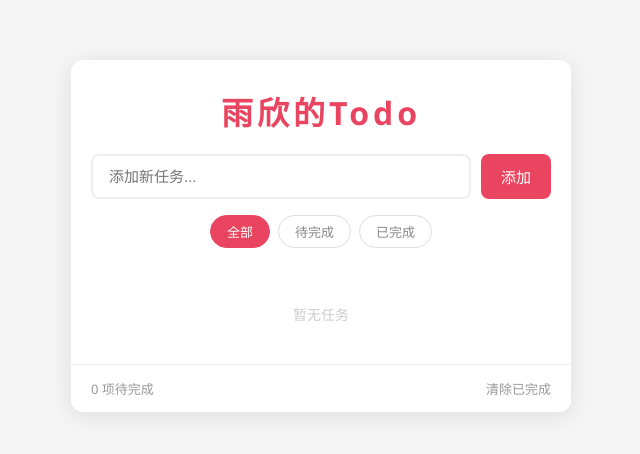
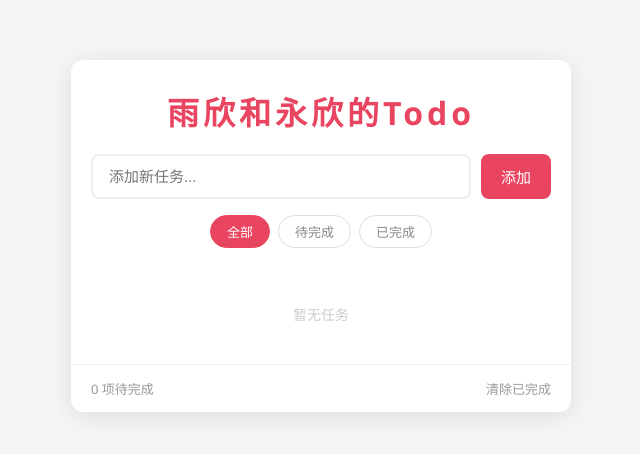
Before and after one commit to blackcatsys/git-tutorial--v1, a plain HTML site: page todo.html in a window 1280 px wide. Shown: the whole page, without its empty margins (319-959 px from the left). Drawn offline with Linux system fonts and the light colour scheme.

Commit message:
feat：修改文案为雨欣和永欣

```diff
--- a/todo.html
+++ b/todo.html
@@ -8,7 +8,7 @@
 </head>
 <body>
   <div class="app">
-    <h1>雨欣的Todo</h1>
+    <h1>雨欣和永欣的Todo</h1>
     <form class="input-bar" id="todoForm">
       <input type="text" id="todoInput" placeholder="添加新任务..." autocomplete="off">
       <button type="submit">添加</button>
```
